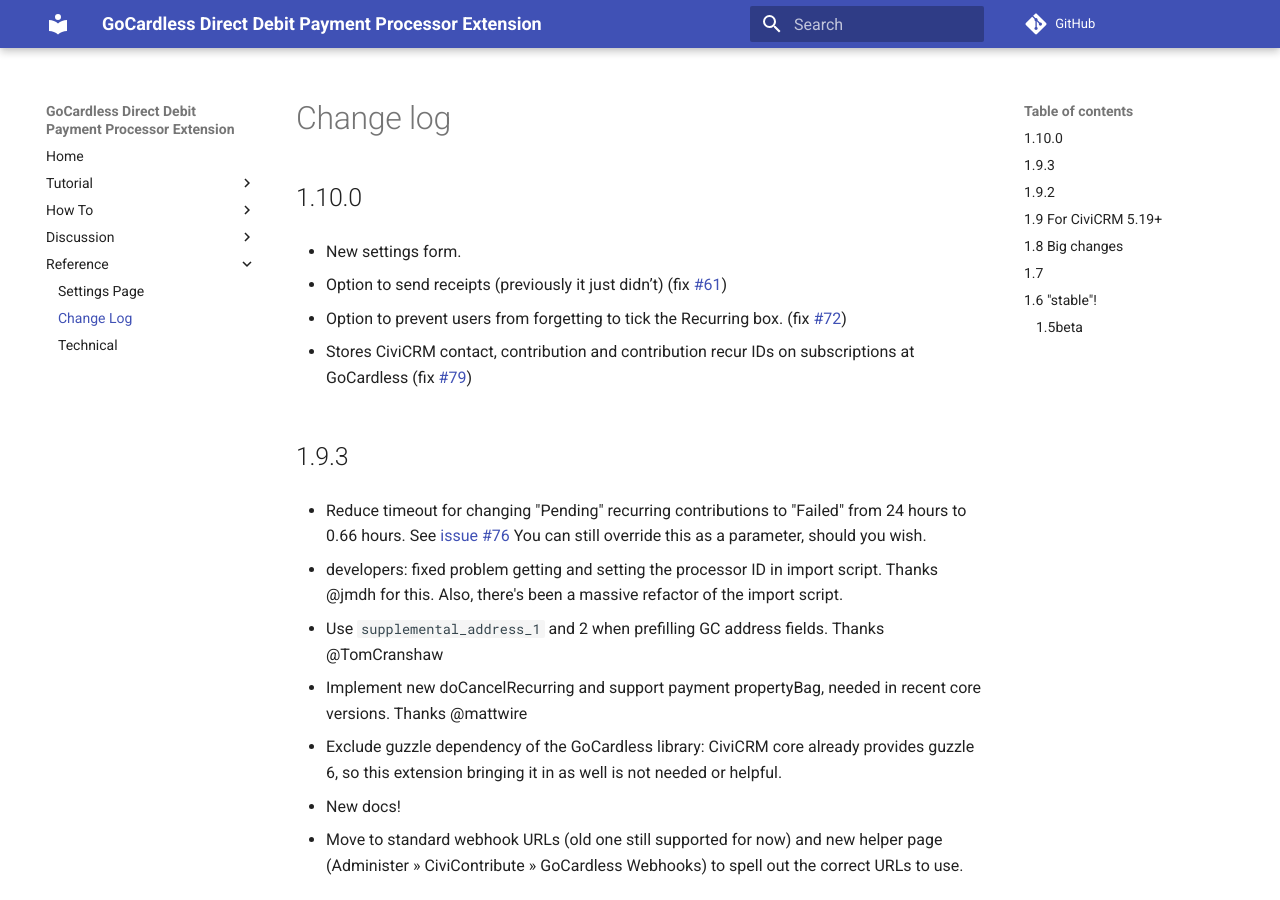
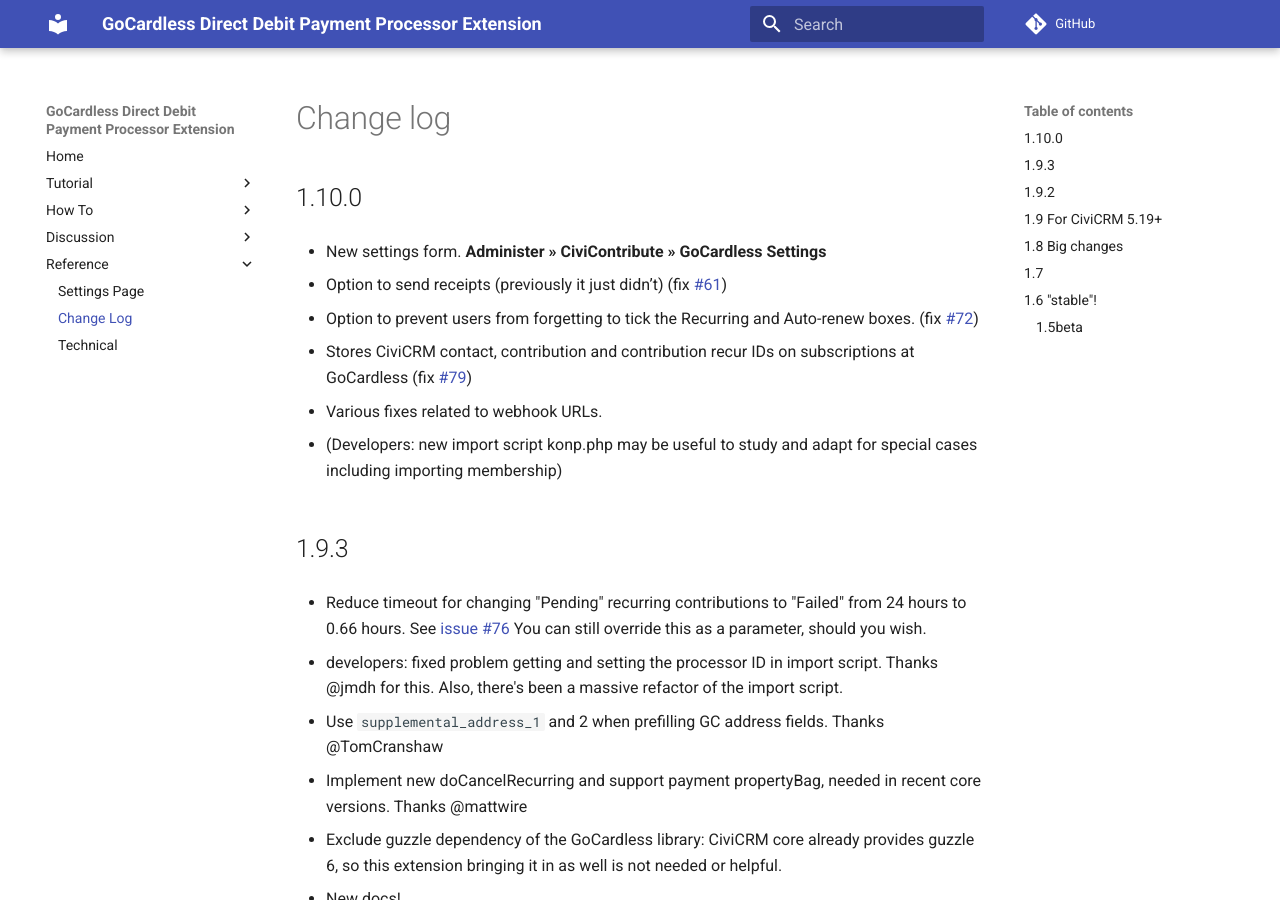
Before and after one commit to artfulrobot/uk.artfulrobot.civicrm.gocardless, an MkDocs documentation site: the page built from docs/reference/changes.md, in a window 1280 px wide and 900 px high. Built offline with MkDocs 1.6.1 and Material for MkDocs 9.7.7, drawn with Linux system fonts in a browser that asks for light colours; comment, search, counter and statistics services are not loaded.

Commit message:
v1.10.0 bump

```diff
--- a/docs/reference/changes.md
+++ b/docs/reference/changes.md
@@ -2,13 +2,17 @@
 
 ## 1.10.0
 
-- New settings form.
+- New settings form. **Administer » CiviContribute » GoCardless Settings**
 
 - Option to send receipts (previously it just didn’t) (fix [#61](https://github.com/artfulrobot/uk.artfulrobot.civicrm.gocardless/issues/61))
 
-- Option to prevent users from forgetting to tick the Recurring box. (fix [#72](https://github.com/artfulrobot/uk.artfulrobot.civicrm.gocardless/issues/72))
+- Option to prevent users from forgetting to tick the Recurring and Auto-renew boxes. (fix [#72](https://github.com/artfulrobot/uk.artfulrobot.civicrm.gocardless/issues/72))
 
 - Stores CiviCRM contact, contribution and contribution recur IDs on subscriptions at GoCardless (fix [#79](https://github.com/artfulrobot/uk.artfulrobot.civicrm.gocardless/issues/79))
+
+- Various fixes related to webhook URLs.
+
+- (Developers: new import script konp.php may be useful to study and adapt for special cases including importing membership)
 
 ## 1.9.3
 
--- a/info.xml
+++ b/info.xml
@@ -17,10 +17,10 @@
     <url desc="Licensing">http://www.gnu.org/licenses/agpl-3.0.html</url>
   </urls>
   <releaseDate>2020-11-19</releaseDate>
-  <version>1.10.0beta</version>
-  <develStage>beta</develStage>
+  <version>1.10.0</version>
+  <develStage>stable</develStage>
   <compatibility>
-    <ver>5.30</ver>
+    <ver>5.35</ver>
   </compatibility>
   <civix>
     <namespace>CRM/GoCardless</namespace>
```
